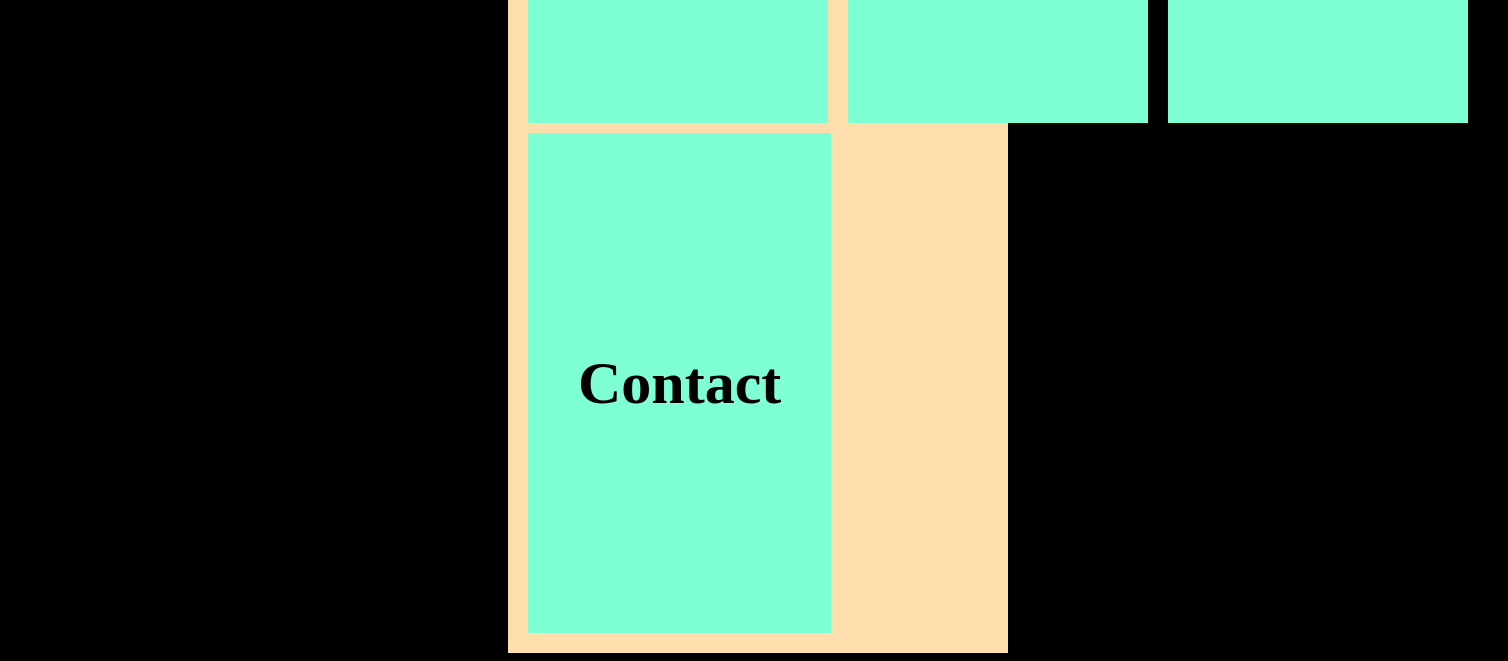
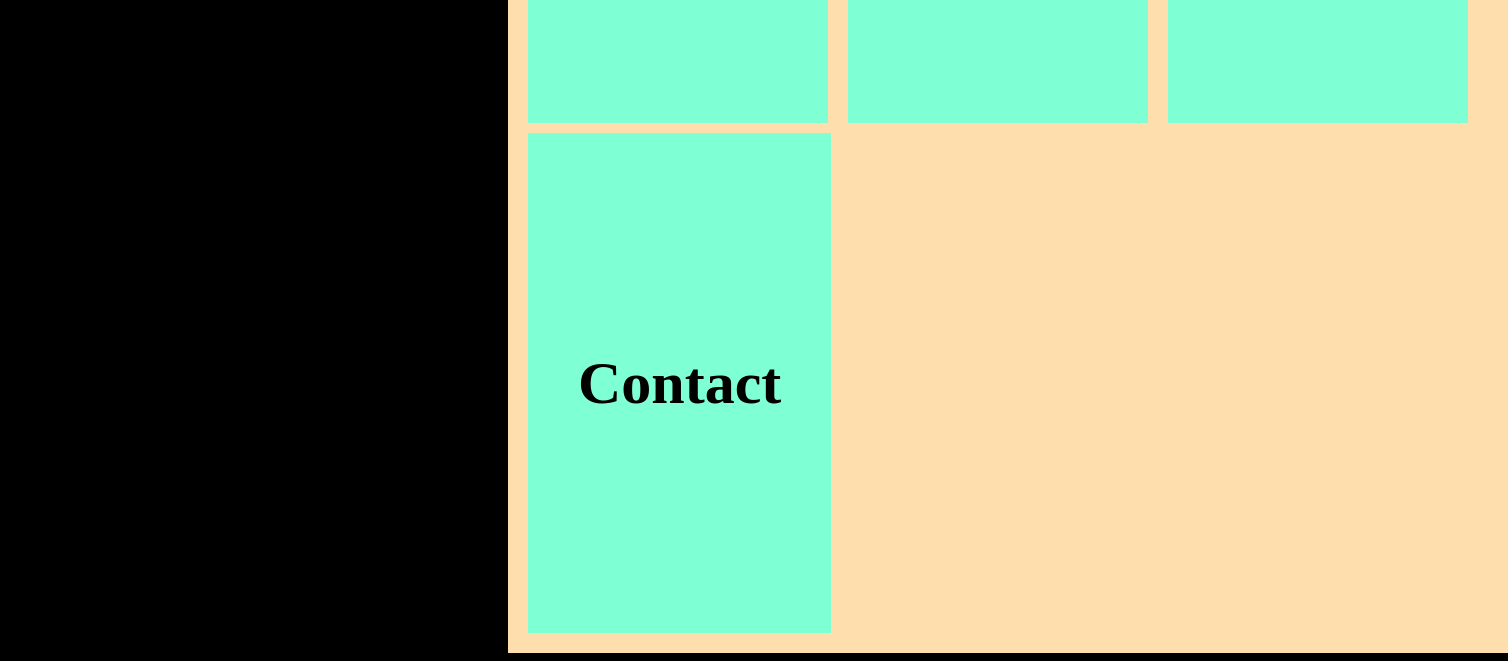
Before and after one commit to MaxHorokhov/Homework-2, a plain HTML site: page index.html in a window 1280 px wide. Shown: the part 565-1226 px from the top of the page, 1508 px wide, since content can reach past the window. Drawn offline with Linux system fonts and the light colour scheme.

Commit message:
Homework 2.1

```diff
--- a/css/main.css
+++ b/css/main.css
@@ -5,7 +5,7 @@ html{
     background-color: navajowhite;
     box-sizing: border-box;
     min-height: 1000px;
-    min-width: 500px;
+    min-width: 1000px;
     margin-left: 500px;
     margin-right: 500px;
     padding: 20px;
```
